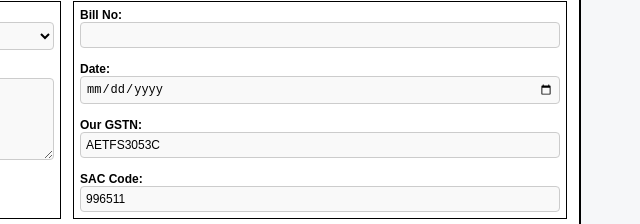
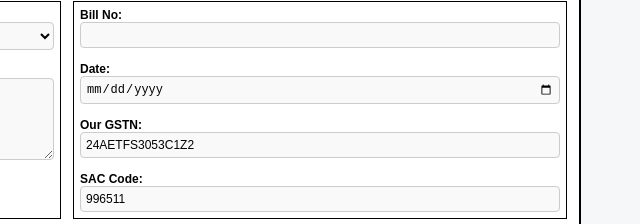
Before and after one commit to Amitraj2610/Invoice, a plain HTML site: page index.html in a window 1280 px wide. Shown: the part 189-413 px from the top of the page, 573-1213 px from the left. Drawn offline with Linux system fonts and the light colour scheme; a script that the page names is missing.

Commit message:
Update index.html

```diff
--- a/index.html
+++ b/index.html
@@ -85,7 +85,7 @@
             <input id="billDate" type="date">
             <br><br>
             <label><strong>Our GSTN:</strong></label>
-            <input id="gstn" type="text" value="AETFS3053C">
+            <input id="gstn" type="text" value="24AETFS3053C1Z2">
             <br><br>
             <label><strong>SAC Code:</strong></label>
             <input id="sac" type="text" value="996511">
```
